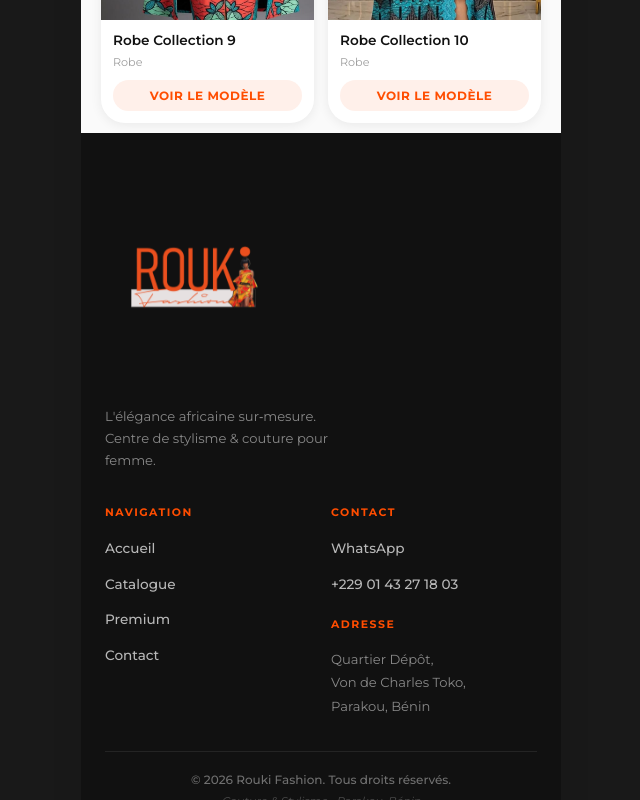
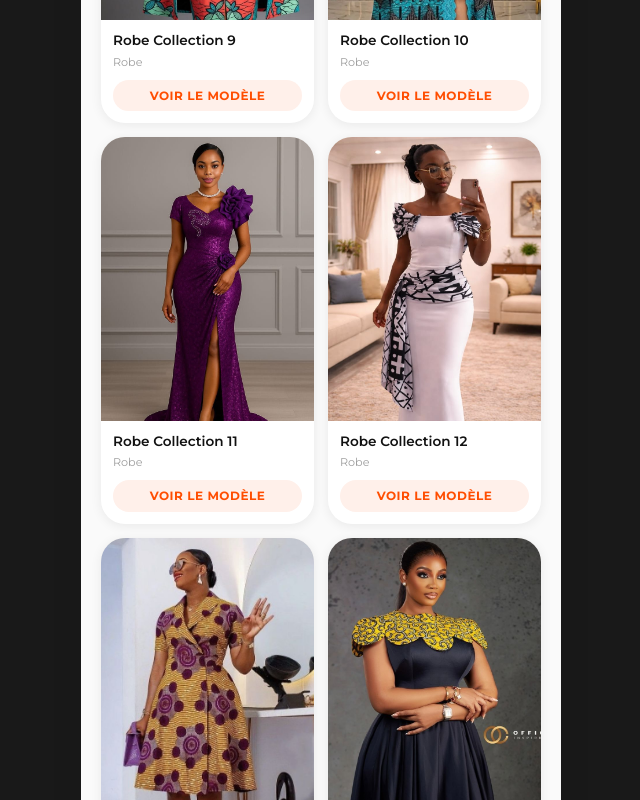
Before and after one commit to deforviv/roukifashion, a React (Vite) app: page / in a window 1280 px wide. Shown: the part 3580-4380 px from the top of the page, without its empty margins (319-959 px from the left). Built offline with nearby package versions, Linux system fonts and the light colour scheme; a web font is replaced by a local one.

Commit message:
Fix: true round-robin sampling — no repeats, exhausted categories yield slots to others

```diff
--- a/src/pages/HomePage.jsx
+++ b/src/pages/HomePage.jsx
@@ -10,23 +10,34 @@ import { categories, products } from '../data';
 
 const MAX_HOME_PRODUCTS = 45;
 
-// Shuffle and cap the product list once — mix all categories
+// Round-robin across categories — no duplicates.
+// When a category is exhausted, remaining slots are filled by others.
 function getSampledProducts(allProducts, limit) {
-  // Interleave by category so the mix is balanced
   const byCategory = {};
   allProducts.forEach((p) => {
     if (!byCategory[p.category]) byCategory[p.category] = [];
     byCategory[p.category].push(p);
   });
-  const cats = Object.values(byCategory);
-  const interleaved = [];
-  const maxRounds = Math.ceil(limit / cats.length);
-  for (let i = 0; i < maxRounds; i++) {
-    cats.forEach((group) => {
-      if (group[i]) interleaved.push(group[i]);
-    });
+
+  const groups = Object.values(byCategory);
+  const indices = new Array(groups.length).fill(0);
+  const result = [];
+
+  while (result.length < limit) {
+    let addedThisRound = false;
+    for (let g = 0; g < groups.length; g++) {
+      if (result.length >= limit) break;
+      if (indices[g] < groups[g].length) {
+        result.push(groups[g][indices[g]]);
+        indices[g]++;
+        addedThisRound = true;
+      }
+    }
+    // All categories exhausted before reaching limit
+    if (!addedThisRound) break;
   }
-  return interleaved.slice(0, limit);
+
+  return result;
 }
 
 export default function HomePage({ onSelectProduct, wishlist, onToggleWishlist, onNavigate }) {
```
